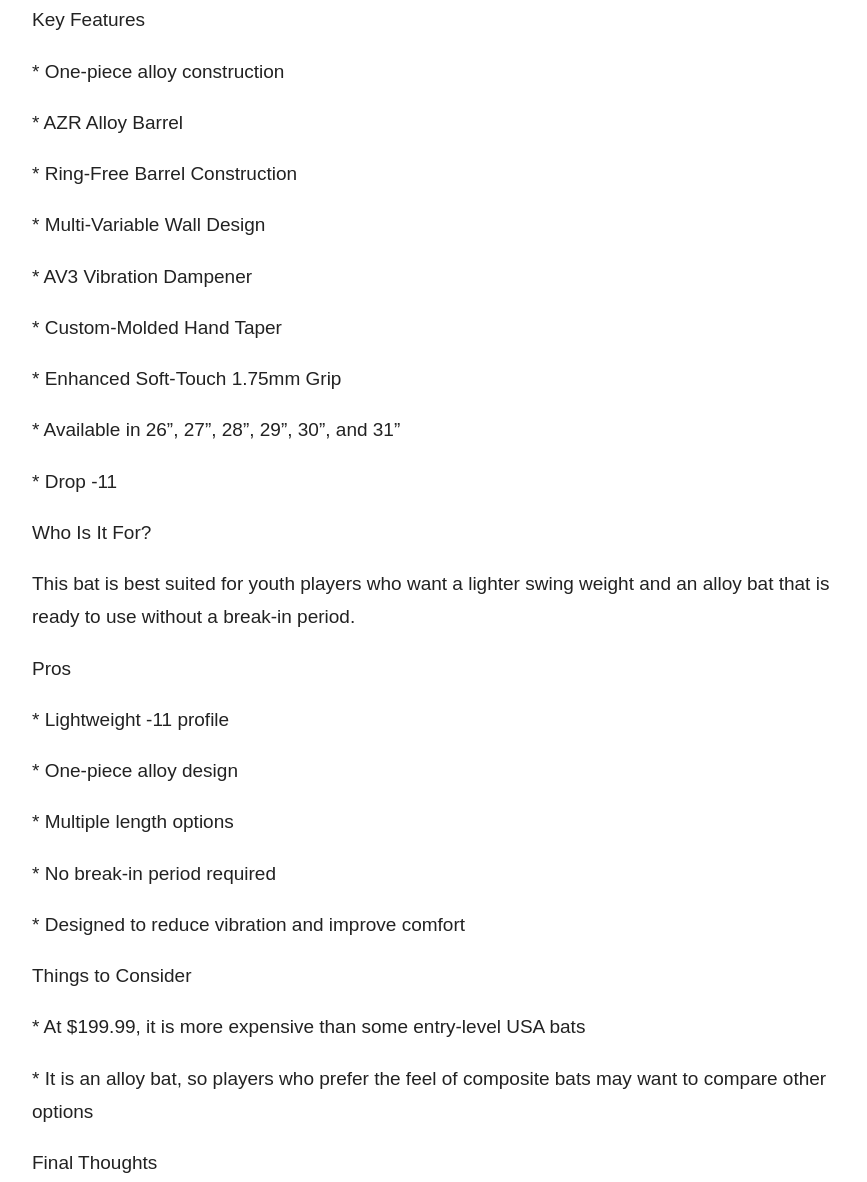
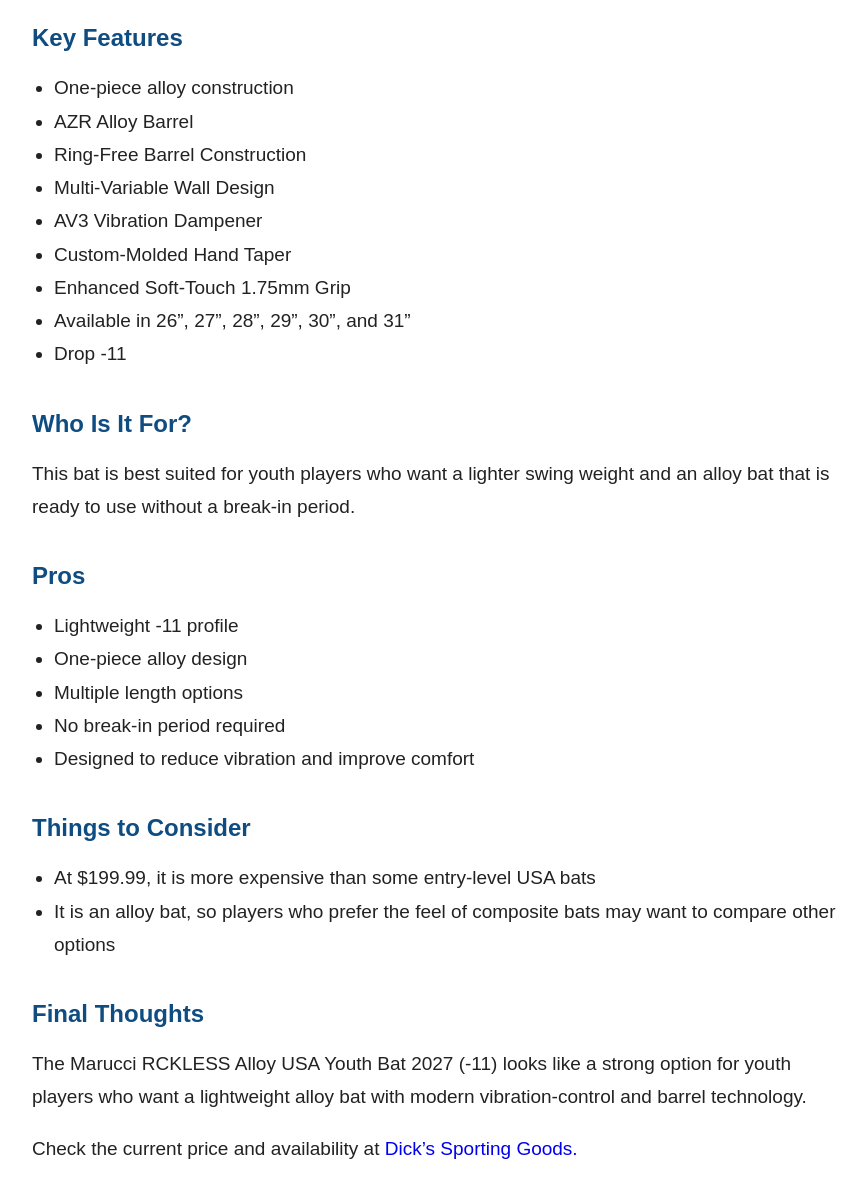
Before and after one commit to jaidenmontanez126-prog/elite-baseball-supply-site-2, an Eleventy site: page pages/blog/marucci-rckless-alloy-usa-youth-bat-2027-11-is-it-worth-199-99.md in a window 1280 px wide. Shown: the part 1186-2368 px from the top of the page, without its empty margins (200-1067 px from the left). Built offline with nearby package versions, Linux system fonts and the light colour scheme; Eleventy itself is replaced by a stand-in of ours; files that its build step writes are made by us from their sources.

Commit message:
Update marucci-rckless-alloy-usa-youth-bat-2027-11-is-it-worth-199-99.md

```diff
--- a/pages/blog/marucci-rckless-alloy-usa-youth-bat-2027-11-is-it-worth-199-99.md
+++ b/pages/blog/marucci-rckless-alloy-usa-youth-bat-2027-11-is-it-worth-199-99.md
@@ -16,67 +16,36 @@ The 2027 Marucci RCKLESS Alloy USA Youth Bat (-11) is a $199.99 one-piece alloy
 
 
 
-Key Features
+## Key Features
 
+- One-piece alloy construction
+- AZR Alloy Barrel
+- Ring-Free Barrel Construction
+- Multi-Variable Wall Design
+- AV3 Vibration Dampener
+- Custom-Molded Hand Taper
+- Enhanced Soft-Touch 1.75mm Grip
+- Available in 26”, 27”, 28”, 29”, 30”, and 31”
+- Drop -11
 
-
-\* One-piece alloy construction
-
-\* AZR Alloy Barrel
-
-\* Ring-Free Barrel Construction
-
-\* Multi-Variable Wall Design
-
-\* AV3 Vibration Dampener
-
-\* Custom-Molded Hand Taper
-
-\* Enhanced Soft-Touch 1.75mm Grip
-
-\* Available in 26”, 27”, 28”, 29”, 30”, and 31”
-
-\* Drop -11
-
-
-
-Who Is It For?
-
-
+## Who Is It For?
 
 This bat is best suited for youth players who want a lighter swing weight and an alloy bat that is ready to use without a break-in period.
 
+## Pros
 
+- Lightweight -11 profile
+- One-piece alloy design
+- Multiple length options
+- No break-in period required
+- Designed to reduce vibration and improve comfort
 
-Pros
+## Things to Consider
 
+- At $199.99, it is more expensive than some entry-level USA bats
+- It is an alloy bat, so players who prefer the feel of composite bats may want to compare other options
 
-
-\* Lightweight -11 profile
-
-\* One-piece alloy design
-
-\* Multiple length options
-
-\* No break-in period required
-
-\* Designed to reduce vibration and improve comfort
-
-
-
-Things to Consider
-
-
-
-\* At $199.99, it is more expensive than some entry-level USA bats
-
-\* It is an alloy bat, so players who prefer the feel of composite bats may want to compare other options
-
-
-
-Final Thoughts
-
-
+## Final Thoughts
 
 The Marucci RCKLESS Alloy USA Youth Bat 2027 (-11) looks like a strong option for youth players who want a lightweight alloy bat with modern vibration-control and barrel technology.
 
```
